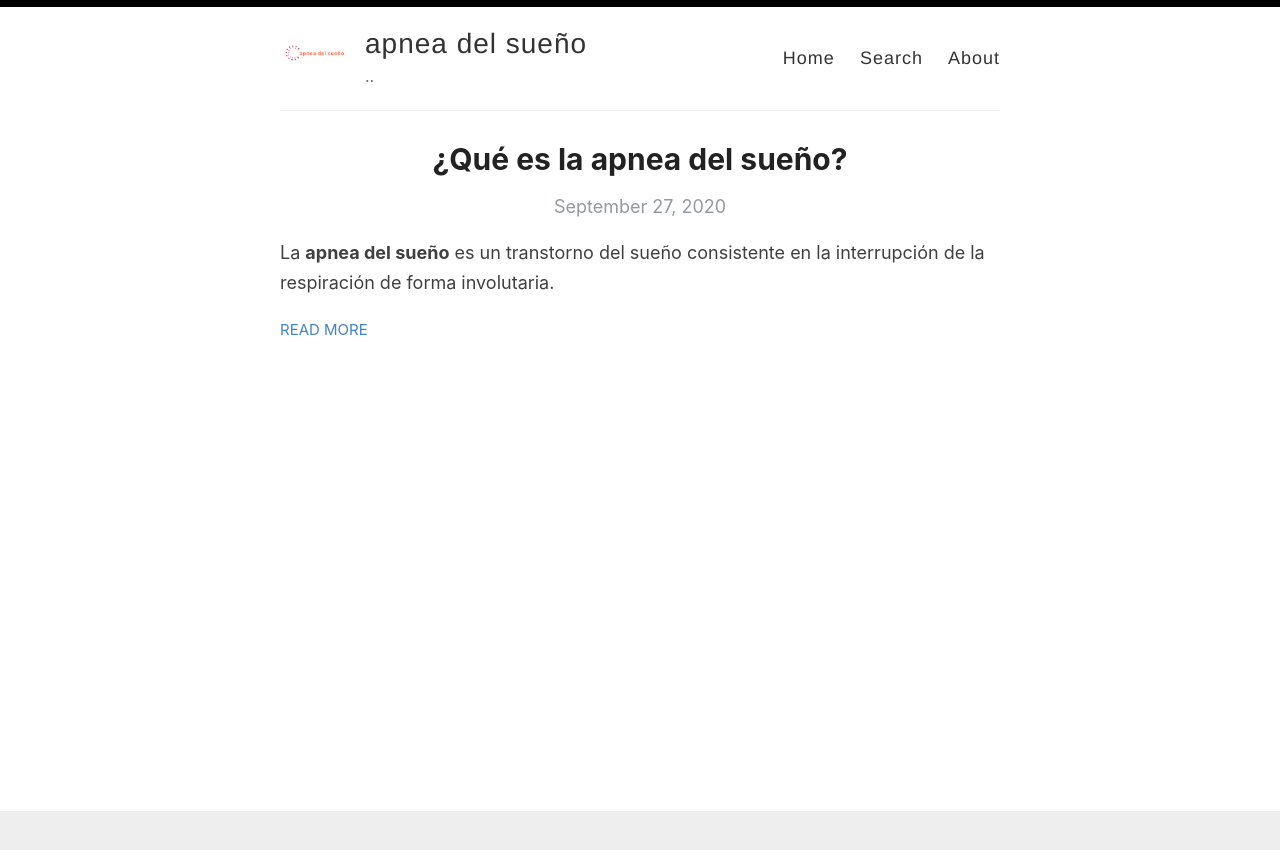
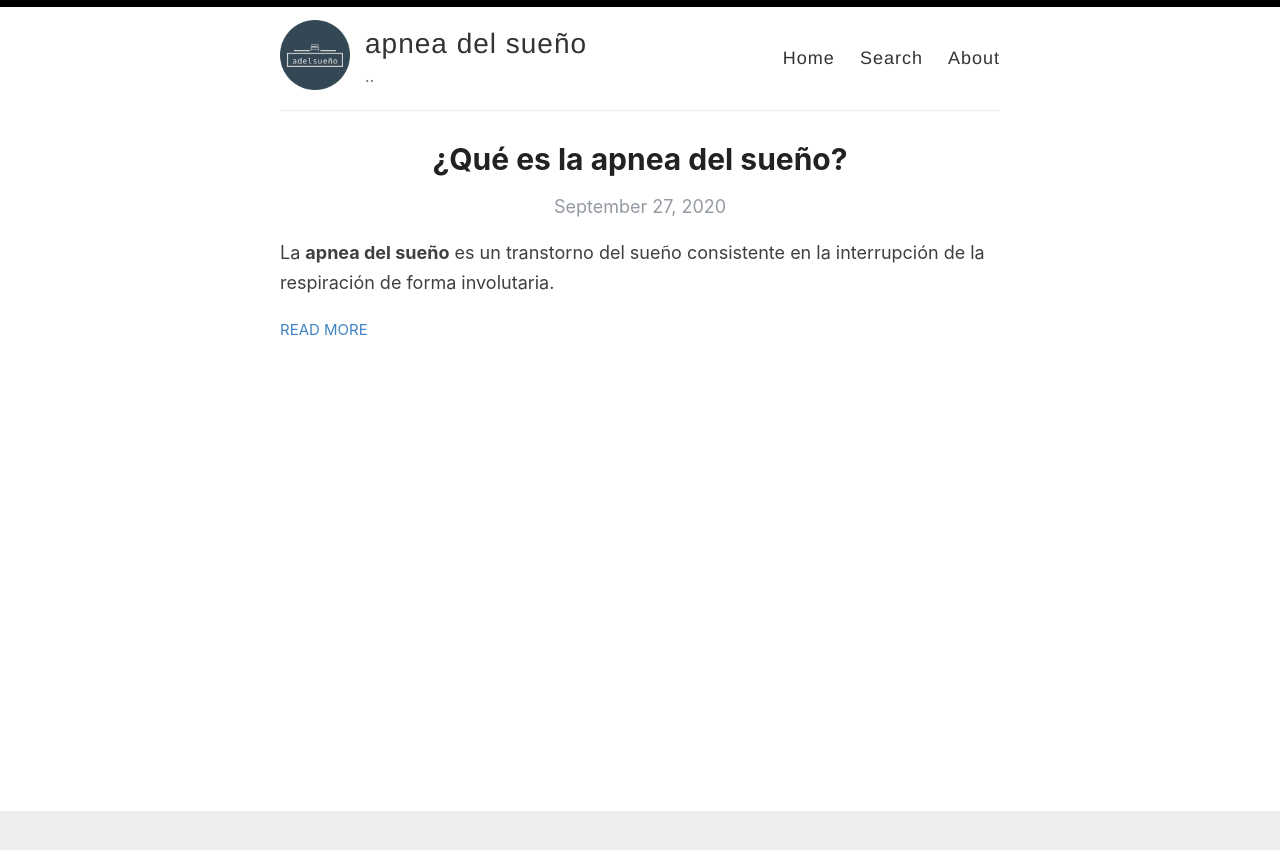
Before and after one commit to adelsueno/adelsueno.github.io, a Jekyll site: the page built from index.html, in a window 1280 px wide. Shown: the top 850 px of the page. Built offline with Jekyll 4.4.1, drawn with Linux system fonts in a browser that asks for light colours; the list of posts is cut into pages by our own code.

Commit message:
Update _config.yml

```diff
--- a/_config.yml
+++ b/_config.yml
@@ -12,7 +12,7 @@ author:
 description: ..
 
 # URL of your avatar or profile pic (you could use your GitHub profile pic)
-avatar: /images/twitter_profile_image.png
+avatar: /images/circle-cropped.png
 
 #
 # Flags below are optional
```
